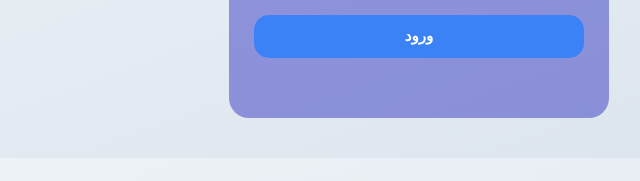
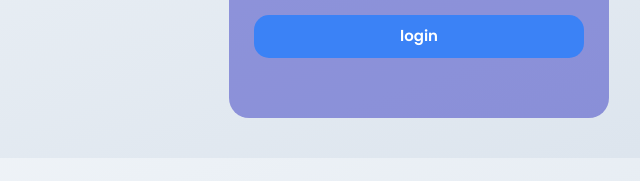
Before and after one commit to srs-manager-project/Collaboration, a plain HTML site: page panel/index.html in a window 1280 px wide. Shown: the part 316-497 px from the top of the page, 221-861 px from the left. Drawn offline with nearby package versions, Linux system fonts and the light colour scheme.

Commit message:
Update index.html

```diff
--- a/panel/index.html
+++ b/panel/index.html
@@ -79,7 +79,7 @@
       <button onclick="generateCaptcha()">🔄</button>
     </div>
 
-    <button type="button" onclick="login()">ورود</button>
+    <button type="button" onclick="login()">login</button>
 
     <p id="loginMsg"></p>
   </div>
```
